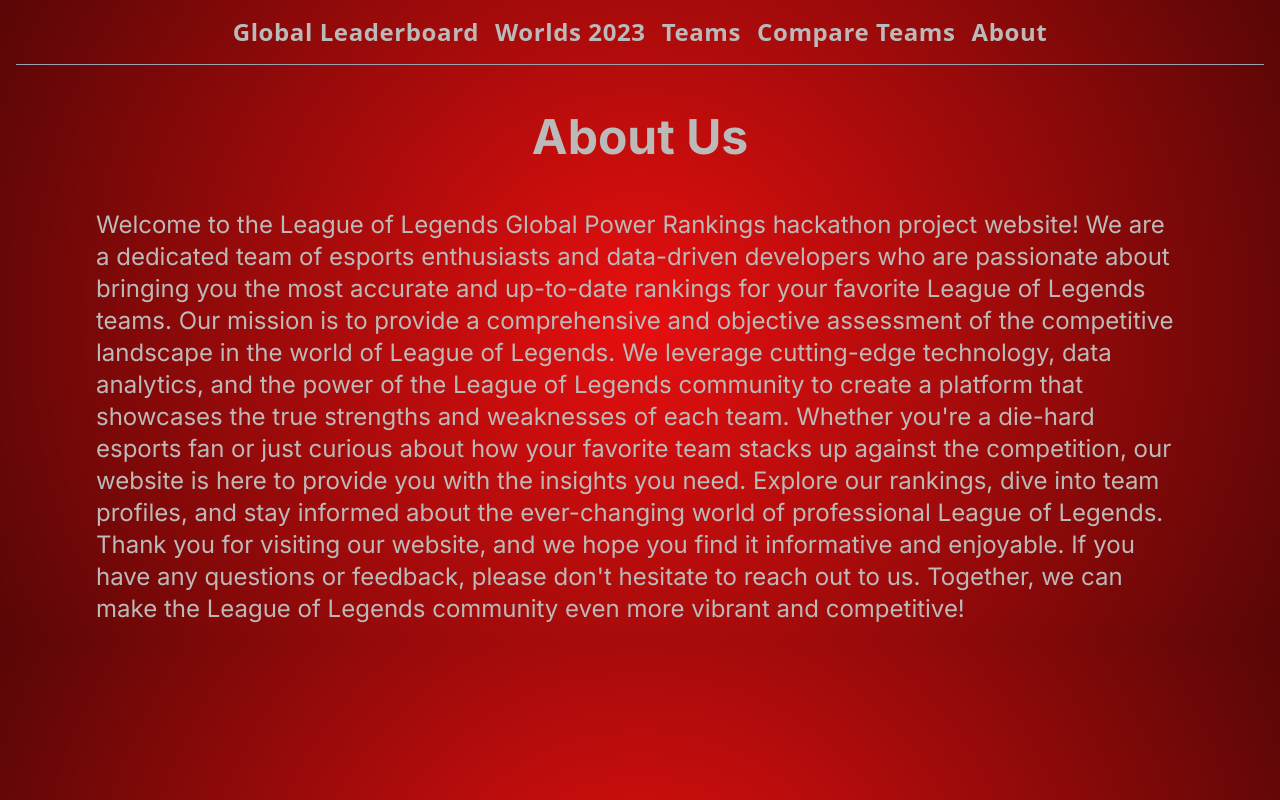
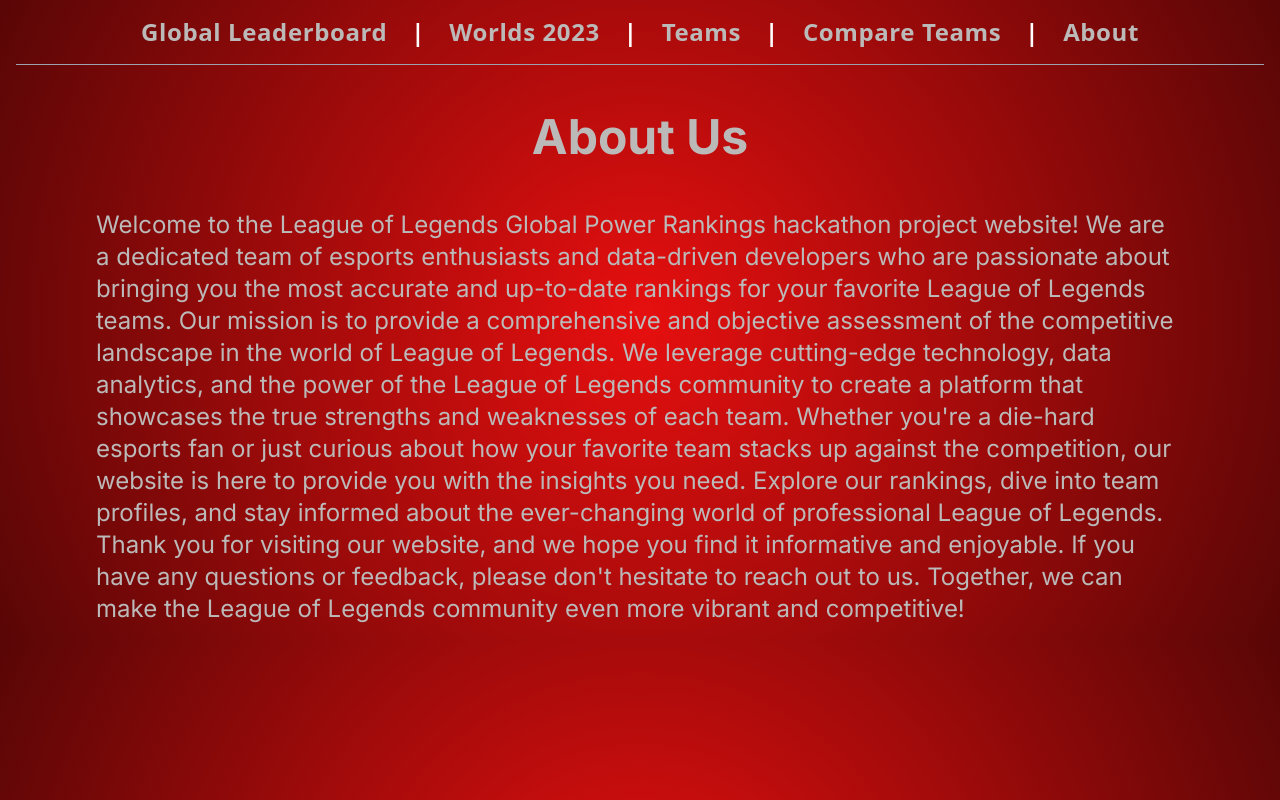
Before and after one commit to GeorgeHarland/lol-global-rankings, a Next.js app in the folder frontend/: page /about in a window 1280 px wide. Built offline with nearby package versions, Linux system fonts and the light colour scheme.

Commit message:
navbar 2

```diff
--- a/frontend/app/globals.css
+++ b/frontend/app/globals.css
@@ -18,3 +18,10 @@
   );
   color: rgb(188, 185, 185);
 }
+
+.divider::after {
+  content: '|';
+  display: inline-block;
+  margin-left: 1.5rem;
+  color: rgba(255, 255, 255, 1);
+}
--- a/frontend/components/Navbar.tsx
+++ b/frontend/components/Navbar.tsx
@@ -2,24 +2,24 @@
 
 const Navbar = () => {
   return (
-    <nav className="grid grid-flow-col gap-4 auto-cols-max justify-center items-center border-b border-gray-400 mb-4 pb-4">
+    <nav className="grid grid-flow-row gap-6 justify-center items-center border-b border-gray-400 mb-4 pb-4 md:grid-flow-col">
       <Link href="/">
-        <p className="transition-transform transform-gpu hover:scale-105 hover:opacity-80 text-2xl font-semibold font-sans tracking-wide hover:text-gray-400">
+        <p className="transition-transform transform-gpu hover:scale-105 hover:opacity-80 text-2xl font-semibold font-sans tracking-wide hover:text-gray-400 divider">
           Global Leaderboard
         </p>
       </Link>
       <Link href="/worlds">
-        <p className="transition-transform transform-gpu hover:scale-105 hover:opacity-80 text-2xl font-semibold font-sans tracking-wide hover:text-gray-400">
+        <p className="transition-transform transform-gpu hover:scale-105 hover:opacity-80 text-2xl font-semibold font-sans tracking-wide hover:text-gray-400 divider">
           Worlds 2023
         </p>
       </Link>
       <Link href="/teams">
-        <p className="transition-transform transform-gpu hover:scale-105 hover:opacity-80 text-2xl font-semibold font-sans tracking-wide hover:text-gray-400">
+        <p className="transition-transform transform-gpu hover:scale-105 hover:opacity-80 text-2xl font-semibold font-sans tracking-wide hover:text-gray-400 divider">
           Teams
         </p>
       </Link>
       <Link href="/compare">
-        <p className="transition-transform transform-gpu hover:scale-105 hover:opacity-80 text-2xl font-semibold font-sans tracking-wide hover:text-gray-400">
+        <p className="transition-transform transform-gpu hover:scale-105 hover:opacity-80 text-2xl font-semibold font-sans tracking-wide hover:text-gray-400 divider">
           Compare Teams
         </p>
       </Link>
```
